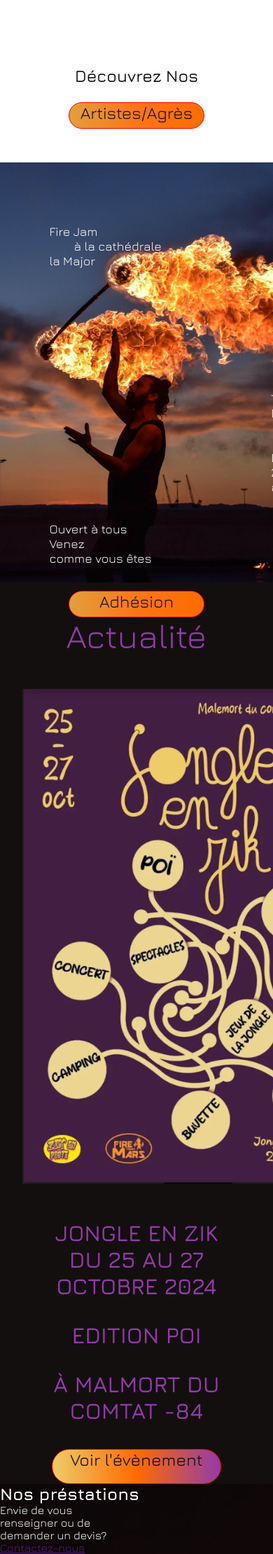
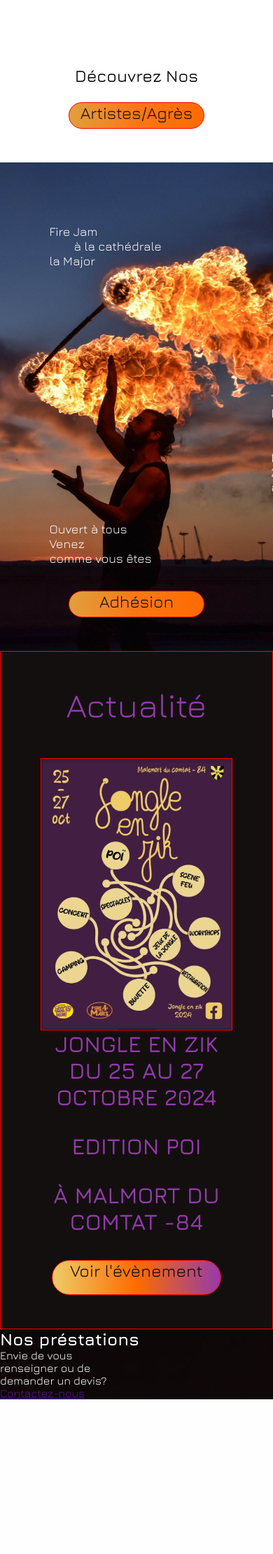
Before and after one commit to DinaHamdan/FFM, a PHP site: page / in a window 390 px wide; the page is wider, and only the part inside the window is pictured. Shown: the part 1612-3832 px from the top of that part at 70% size. After the commit the page ends 3611 px from the top of that part, so only its background shows below. Run offline with PHP 8.4, Linux system fonts and the light colour scheme; some web fonts are replaced.

Commit message:
centered poster-hamburger-menu not done.

```diff
--- a/css/style.css
+++ b/css/style.css
@@ -167,7 +167,7 @@ header {
     background-size: cover;
     background-repeat: no-repeat;
     background-position: center;
-    height: 600px;
+
 
 }
 
@@ -225,13 +225,20 @@ header {
     background-image: linear-gradient(to right, #E19F3C, #FB7616, #FE6B00);
     border-radius: 3em;
     color: #130F0F;
-    margin-top: 1.5em;
+    margin: 1.5em 0 2em 0;
+
 }
 
 #actualite {
 
     background-color: #130F0F;
     color: #943AAB;
+}
+
+#center2 {
+    border: 1px solid red;
+    display: flex;
+    flex-direction: column;
 }
 
 #title-actu-1 {
@@ -242,8 +249,11 @@ header {
 }
 
 #poster-img {
-    margin-left: 2em;
-    margin-bottom: 3em;
+    border: 1px solid red;
+    display: block;
+    margin: auto;
+    width: 70%;
+
 }
 
 #title-actu-2 {
@@ -275,6 +285,7 @@ header {
     border-radius: 3em;
     color: #130F0F;
     margin-top: 1.5em;
+    margin-bottom: 2em;
 }
 
 #contact-us {
--- a/index.html
+++ b/index.html
@@ -87,6 +87,7 @@
 
     </section>
     <section id="actualite">
+        <div id="center2">
             <div>
                 <h2 id="title-actu-1">Actualité</h2>
                 <img id="poster-img" src="/img/Jongle-en-Zik-2024.png" alt="Poster-Jongle-en-Zik">
@@ -101,6 +102,7 @@
                 <p>Comtat -84</p>
                 <div id="center">
                     <a id="event-button" href="">Voir l'évènement</a>
+                </div>
             </div>
         </div>
     </section>
```
Lines whose indentation alone changed are shown as unchanged.
